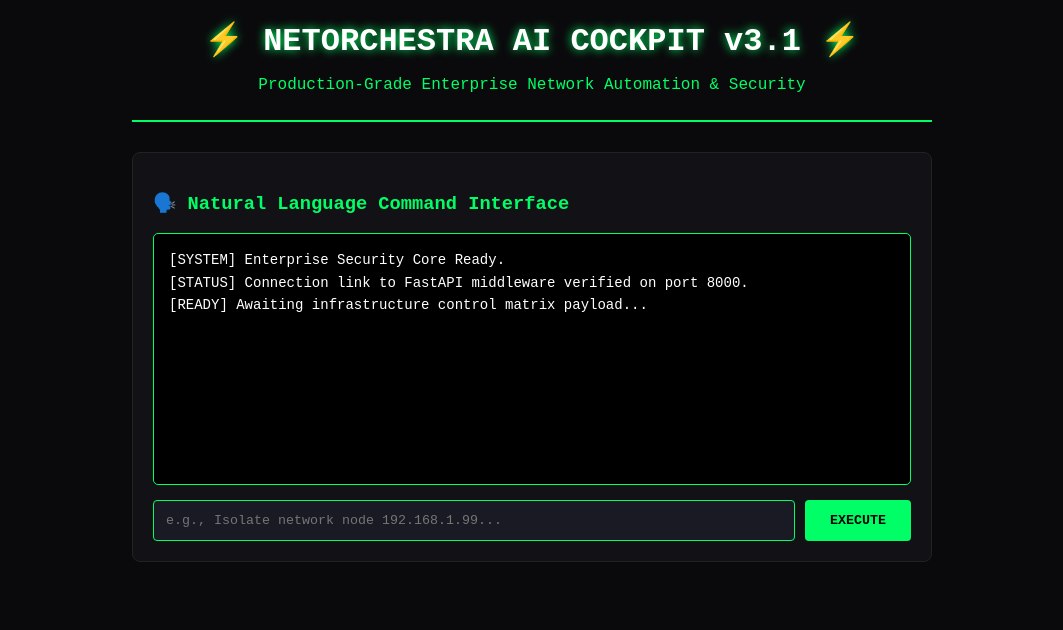
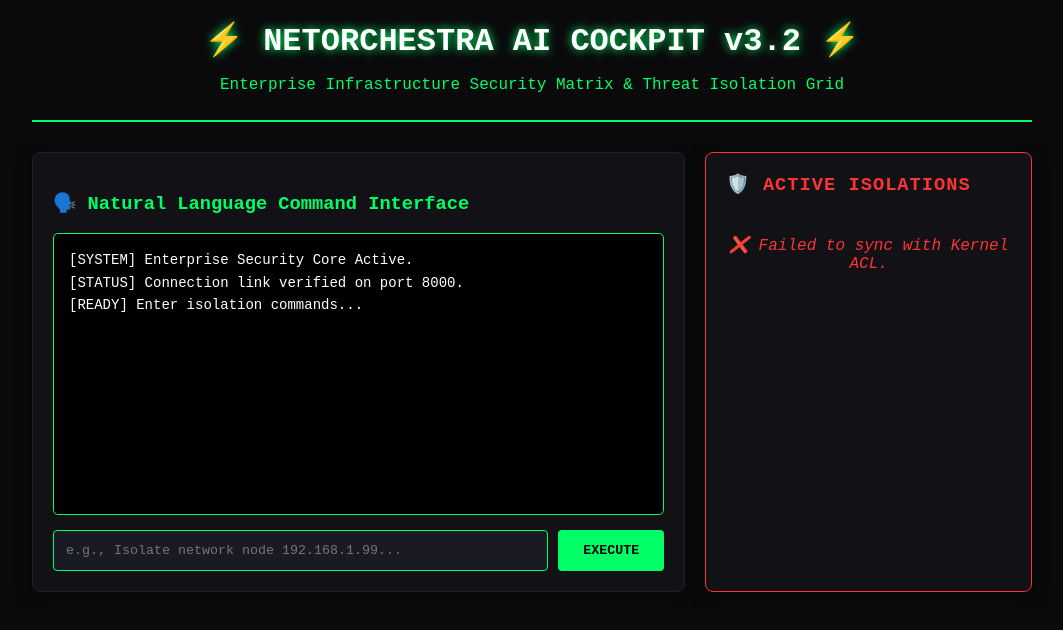
Before and after one commit to lAMYASHMAURYA/NetOrchestra-AI, a plain HTML site: page index.html in a window 1280 px wide. Shown: the whole page, without its empty margins (108-1171 px from the left). Drawn offline with Linux system fonts and the light colour scheme; no server answers.

Commit message:
Update index.html

```diff
--- a/index.html
+++ b/index.html
@@ -3,43 +3,83 @@
 <head>
     <meta charset="UTF-8">
     <meta name="viewport" content="width=device-width, initial-scale=1.0">
-    <title>NetOrchestra AI Dashboard v3.1</title>
+    <title>NetOrchestra AI Cockpit v3.2</title>
     <style>
         body { background-color: #0a0a0c; color: #00ff66; font-family: 'Courier New', monospace; margin: 0; padding: 20px; display: flex; flex-direction: column; align-items: center; }
-        .header { text-align: center; margin-bottom: 30px; border-bottom: 2px solid #00ff66; padding-bottom: 10px; width: 100%; max-width: 800px; }
+        .header { text-align: center; margin-bottom: 30px; border-bottom: 2px solid #00ff66; padding-bottom: 10px; width: 100%; max-width: 1000px; }
         .header h1 { color: #ffffff; text-shadow: 0 0 10px #00ff66; margin: 0; }
-        .main-container { display: flex; flex-direction: column; gap: 20px; width: 100%; max-width: 800px; }
-        .card { background: #121216; border: 1px solid #222; border-radius: 8px; padding: 20px; }
-        .terminal-box { background-color: #000000; border: 1px solid #00ff66; border-radius: 5px; padding: 15px; height: 220px; overflow-y: auto; color: #ffffff; font-size: 14px; margin-bottom: 15px; line-height: 1.6; }
+        .main-container { display: grid; grid-template-columns: 2fr 1fr; gap: 20px; width: 100%; max-width: 1000px; }
+        .card { background: #121216; border: 1px solid #222; border-radius: 8px; padding: 20px; box-shadow: 0 4px 15px rgba(0,0,0,0.5); }
+        .terminal-box { background-color: #000000; border: 1px solid #00ff66; border-radius: 5px; padding: 15px; height: 250px; overflow-y: auto; color: #ffffff; font-size: 14px; margin-bottom: 15px; line-height: 1.6; }
         .input-group { display: flex; gap: 10px; }
         input[type="text"] { flex: 1; background: #1a1a24; border: 1px solid #00ff66; border-radius: 4px; padding: 12px; color: #fff; font-family: inherit; }
         button { background: #00ff66; color: #000; border: none; padding: 0 25px; font-weight: bold; border-radius: 4px; cursor: pointer; font-family: inherit; }
         button:hover { background: #ffffff; box-shadow: 0 0 15px #ffffff; }
+
+        /* लाइव विजेट स्टाइलिंग */
+        .widget-title { color: #ff3333; font-weight: bold; margin-top: 0; text-transform: uppercase; letter-spacing: 1px; }
+        .ip-list { list-style: none; padding: 0; margin: 0; }
+        .ip-item { background: rgba(255, 51, 51, 0.1); border: 1px solid #ff3333; padding: 10px; margin-bottom: 8px; border-radius: 4px; display: flex; justify-content: space-between; align-items: center; font-size: 13px; }
+        .no-ip { color: #888; font-style: italic; text-align: center; padding: 20px 0; }
     </style>
 </head>
 <body>
 
     <div class="header">
-        <h1>⚡ NETORCHESTRA AI COCKPIT v3.1 ⚡</h1>
-        <p>Production-Grade Enterprise Network Automation & Security</p>
+        <h1>⚡ NETORCHESTRA AI COCKPIT v3.2 ⚡</h1>
+        <p>Enterprise Infrastructure Security Matrix & Threat Isolation Grid</p>
     </div>
 
     <div class="main-container">
         <div class="card">
             <h3>🗣️ Natural Language Command Interface</h3>
             <div class="terminal-box" id="terminal">
-                [SYSTEM] Enterprise Security Core Ready.<br>
-                [STATUS] Connection link to FastAPI middleware verified on port 8000.<br>
-                [READY] Awaiting infrastructure control matrix payload...
+                [SYSTEM] Enterprise Security Core Active.<br>
+                [STATUS] Connection link verified on port 8000.<br>
+                [READY] Enter isolation commands...
             </div>
             <div class="input-group">
                 <input type="text" id="cmdInput" placeholder="e.g., Isolate network node 192.168.1.99..." onkeypress="if(event.key === 'Enter') executeCommand()">
                 <button onclick="executeCommand()">EXECUTE</button>
             </div>
         </div>
+
+        <div class="card" style="border-color: #ff3333;">
+            <h3 class="widget-title">🛡️ Active Isolations</h3>
+            <div id="ipListContainer">
+                <div class="no-ip">Scanning Kernel ACL...</div>
+            </div>
+        </div>
     </div>
 
     <script>
+        // 1. फायरवॉल से लाइव ब्लॉक की गई IPs की लिस्ट खींचना
+        async function fetchBlockedIPs() {
+            let container = document.getElementById('ipListContainer');
+            try {
+                let response = await fetch('http://127.0.0.1:8000/api/blocked-ips');
+                let data = await response.json();
+
+                if(!data.blocked_ips || data.blocked_ips.length === 0) {
+                    container.innerHTML = '<div class="no-ip">🟢 No active IP blocks found. Network clean.</div>';
+                    return;
+                }
+
+                let html = '<ul class="ip-list">';
+                data.blocked_ips.forEach(ip => {
+                    html += `<div class="ip-item">
+                                <span>🛑 ${ip}</span>
+                                <span style="font-size: 10px; color: #ff3333; background: rgba(255,0,0,0.2); padding: 2px 5px; border-radius: 3px;">BLOCKED</span>
+                             </div>`;
+                });
+                html += '</ul>';
+                container.innerHTML = html;
+            } catch (error) {
+                container.innerHTML = '<div class="no-ip" style="color: #ff3333;">❌ Failed to sync with Kernel ACL.</div>';
+            }
+        }
+
+        // 2. कमांड एग्जीक्यूट करना
         async function executeCommand() {
             let inputField = document.getElementById('cmdInput');
             let input = inputField.value.trim();
@@ -47,27 +87,30 @@
             if(input === "") return;
 
             terminal.innerHTML += `<br><br><span style="color: #00ffff;">&gt; ${input}</span>`;
-            terminal.innerHTML += `<br><span style="color: #ffcc00;">🧠 [AI PROCESSING] Parsing syntax logs and verifying tokens...</span>`;
+            terminal.innerHTML += `<br><span style="color: #ffcc00;">🧠 [AI PROCESSING] Updating infrastructure matrices...</span>`;
             terminal.scrollTop = terminal.scrollHeight;
 
             try {
                 let response = await fetch(`http://127.0.0.1:8000/api/execute?command=${encodeURIComponent(input)}`);
-                if (!response.ok) {
-                    throw new Error(`HTTP error! status: ${response.status}`);
-                }
                 let data = await response.json();
 
                 terminal.innerHTML += `<br><span style="color: #a0a0ff;">${data.log}</span>`;
-                // कलर कोडिंग: अगर सक्सेस है तो हरा, एरर है तो पीला/लाल
                 let resultColor = data.result.includes('✅') ? '#00ff66' : '#ffcc00';
                 terminal.innerHTML += `<br><span style="color: ${resultColor};">${data.result}</span>`;
+
+                // 🔥 कमांड चलने के तुरंत बाद विजेट को रिफ्रेश करना ताकि लिस्ट लाइव अपडेट हो!
+                await fetchBlockedIPs();
             } catch (error) {
-                terminal.innerHTML += `<br><span style="color: #ff3333;">❌ [CRITICAL COCKPIT ERROR] Failed to communicate with Python Core API. Ensure server is active.</span>`;
+                terminal.innerHTML += `<br><span style="color: #ff3333;">❌ [CRITICAL COCKPIT ERROR] API Communication Failure.</span>`;
             }
 
             inputField.value = "";
             terminal.scrollTop = terminal.scrollHeight;
         }
+
+        // पेज लोड होते ही और हर 5 सेकंड में ऑटो-स्कैन करना
+        fetchBlockedIPs();
+        setInterval(fetchBlockedIPs, 5000);
     </script>
 </body>
 </html>
```
